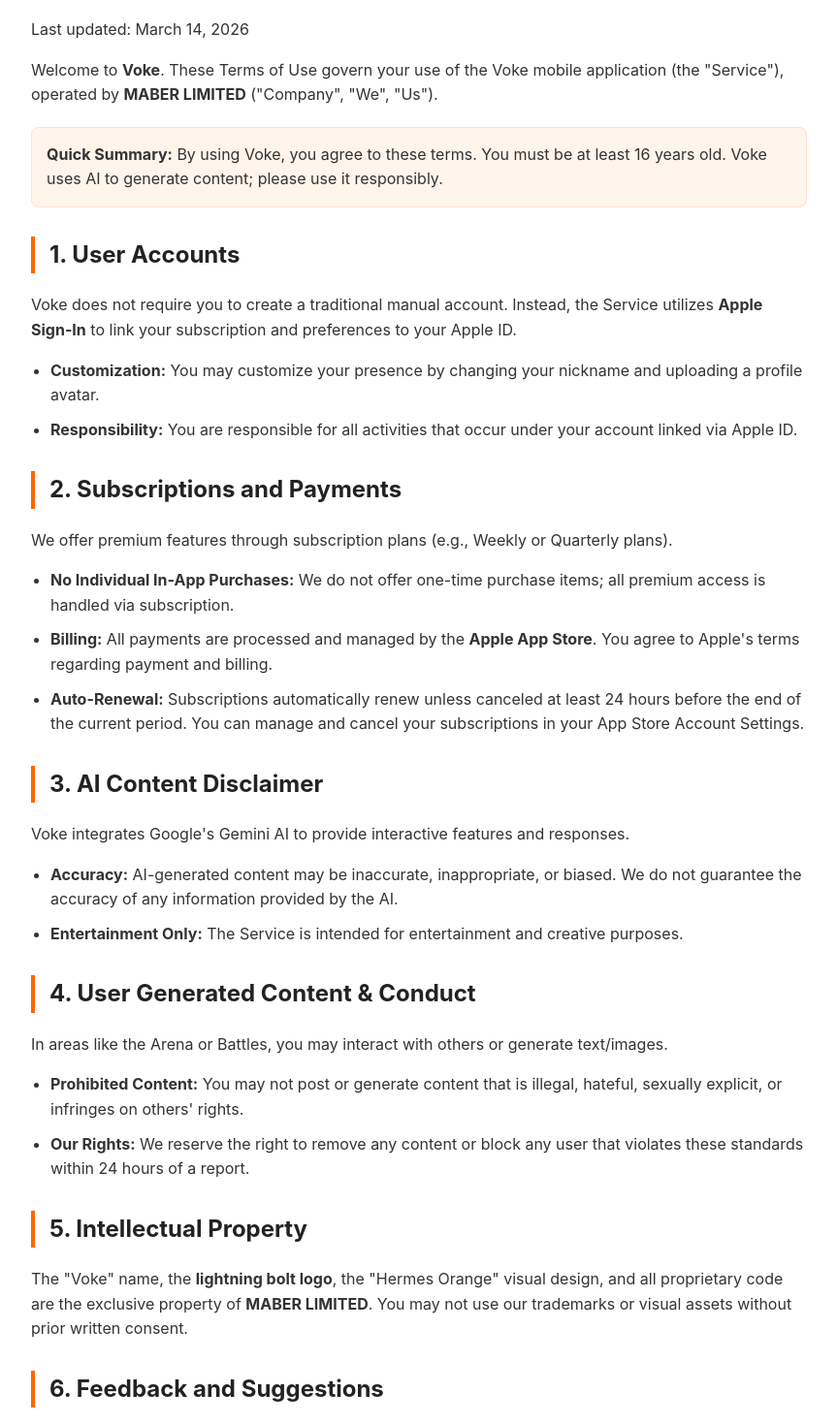
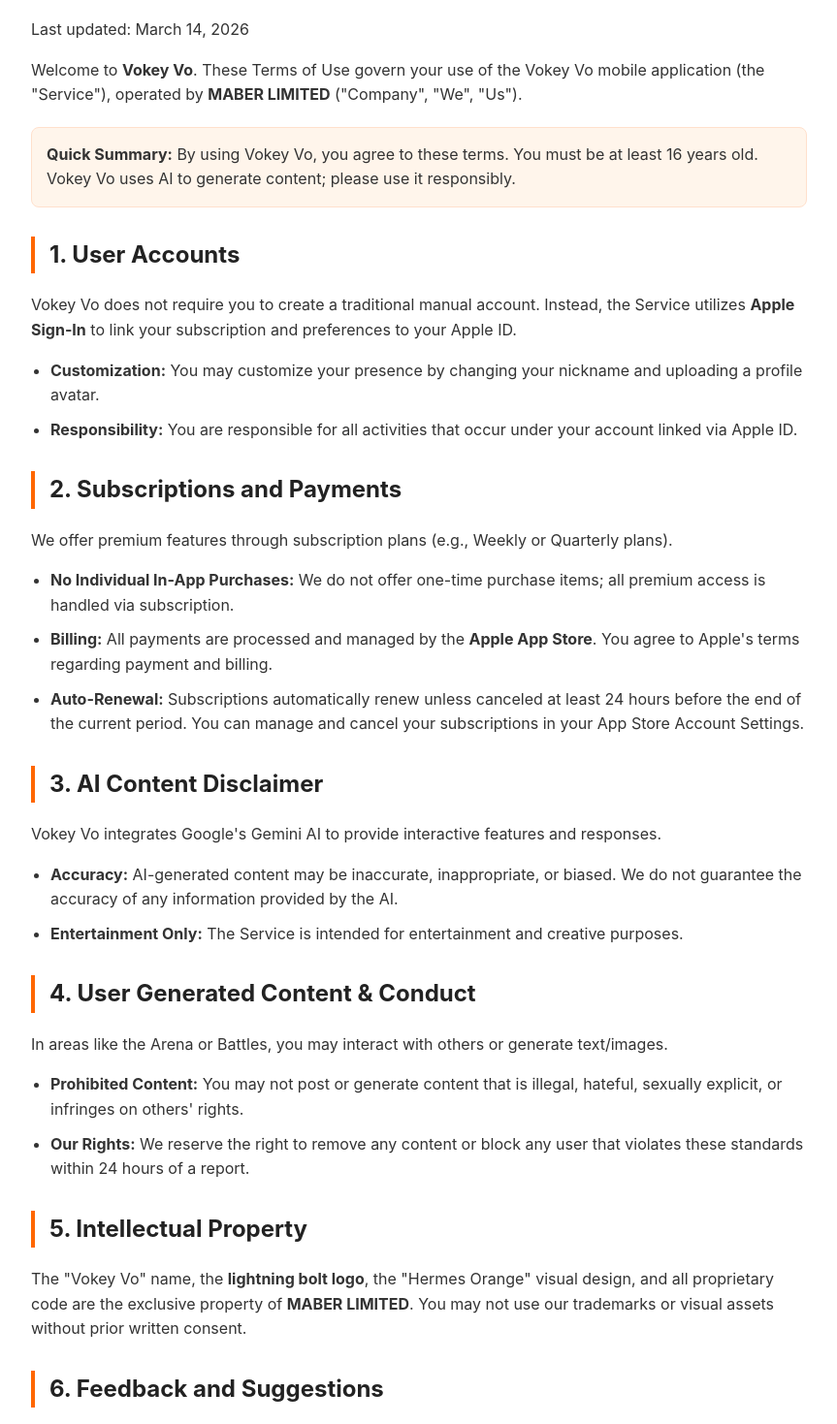
Before and after one commit to ckj788/voke-policy, a plain HTML site: page terms.html in a window 1280 px wide. Shown: the part 128-1597 px from the top of the page at 97% size, without its empty margins (208-1071 px from the left). Drawn offline with Linux system fonts and the light colour scheme.

Commit message:
Update terms.html

```diff
--- a/terms.html
+++ b/terms.html
@@ -2,7 +2,7 @@
 <html lang="en">
 <head>
     <meta charset="UTF-8">
-    <title>Terms of Use - Voke</title>
+    <title>Terms of Use - Vokey Vo</title>
     <style>
         body { font-family: -apple-system, BlinkMacSystemFont, "Segoe UI", Roboto, Helvetica, Arial, sans-serif; line-height: 1.6; color: #333; max-width: 800px; margin: 0 auto; padding: 40px 20px; }
         h1 { color: #111; border-bottom: 2px solid #eee; padding-bottom: 10px; }
@@ -16,14 +16,14 @@
 
 <h1>Terms of Use</h1>
 <p>Last updated: March 14, 2026</p>
-<p>Welcome to <strong>Voke</strong>. These Terms of Use govern your use of the Voke mobile application (the "Service"), operated by <strong>MABER LIMITED</strong> ("Company", "We", "Us").</p>
+<p>Welcome to <strong>Vokey Vo</strong>. These Terms of Use govern your use of the Vokey Vo mobile application (the "Service"), operated by <strong>MABER LIMITED</strong> ("Company", "We", "Us").</p>
 
 <div class="highlight">
-    <strong>Quick Summary:</strong> By using Voke, you agree to these terms. You must be at least 16 years old. Voke uses AI to generate content; please use it responsibly.
+    <strong>Quick Summary:</strong> By using Vokey Vo, you agree to these terms. You must be at least 16 years old. Vokey Vo uses AI to generate content; please use it responsibly.
 </div>
 
 <h2>1. User Accounts</h2>
-<p>Voke does not require you to create a traditional manual account. Instead, the Service utilizes <strong>Apple Sign-In</strong> to link your subscription and preferences to your Apple ID.</p>
+<p>Vokey Vo does not require you to create a traditional manual account. Instead, the Service utilizes <strong>Apple Sign-In</strong> to link your subscription and preferences to your Apple ID.</p>
 <ul>
     <li><strong>Customization:</strong> You may customize your presence by changing your nickname and uploading a profile avatar.</li>
     <li><strong>Responsibility:</strong> You are responsible for all activities that occur under your account linked via Apple ID.</li>
@@ -38,7 +38,7 @@
 </ul>
 
 <h2>3. AI Content Disclaimer</h2>
-<p>Voke integrates Google's Gemini AI to provide interactive features and responses.</p>
+<p>Vokey Vo integrates Google's Gemini AI to provide interactive features and responses.</p>
 <ul>
     <li><strong>Accuracy:</strong> AI-generated content may be inaccurate, inappropriate, or biased. We do not guarantee the accuracy of any information provided by the AI.</li>
     <li><strong>Entertainment Only:</strong> The Service is intended for entertainment and creative purposes.</li>
@@ -52,7 +52,7 @@
 </ul>
 
 <h2>5. Intellectual Property</h2>
-<p>The "Voke" name, the <strong>lightning bolt logo</strong>, the "Hermes Orange" visual design, and all proprietary code are the exclusive property of <strong>MABER LIMITED</strong>. You may not use our trademarks or visual assets without prior written consent.</p>
+<p>The "Vokey Vo" name, the <strong>lightning bolt logo</strong>, the "Hermes Orange" visual design, and all proprietary code are the exclusive property of <strong>MABER LIMITED</strong>. You may not use our trademarks or visual assets without prior written consent.</p>
 
 <h2>6. Feedback and Suggestions</h2>
 <p>If you provide us with any feedback or suggestions, you agree that we may use them without any obligation to compensate you or provide credit.</p>
```
